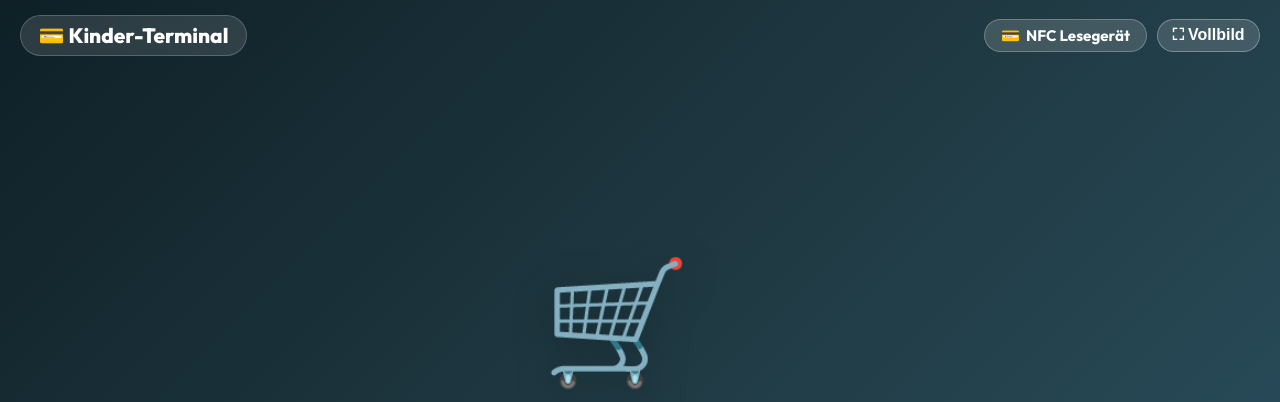
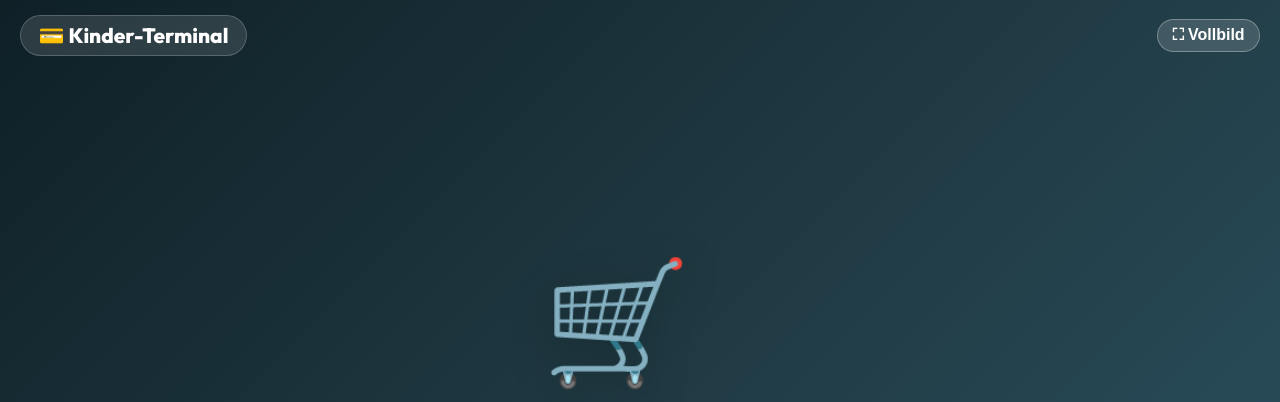
Before and after one commit to Ayakashi97/kids-supermarket, a Flask app: page /terminal in a window 1280 px wide. Shown: the top 402 px of the page. Run offline with Flask 3, Linux system fonts and the light colour scheme; data that the repository does not hold is empty; some libraries are stand-ins or nearby versions.

Commit message:
style: remove duplicate NFC status pill from header bar

```diff
--- a/app/templates/terminal.html
+++ b/app/templates/terminal.html
@@ -346,10 +346,6 @@
         <span>💳 Kinder-Terminal</span>
     </div>
     <div class="terminal-actions">
-        <div class="nfc-status-pill" id="nfcStatusPill">
-            <span id="nfcStatusIcon">💳</span>
-            <span id="nfcStatusText">NFC Lesegerät</span>
-        </div>
         <button type="button" class="btn-fullscreen" onclick="toggleFullscreen()" title="Vollbild umschalten">
             ⛶ Vollbild
         </button>
```
